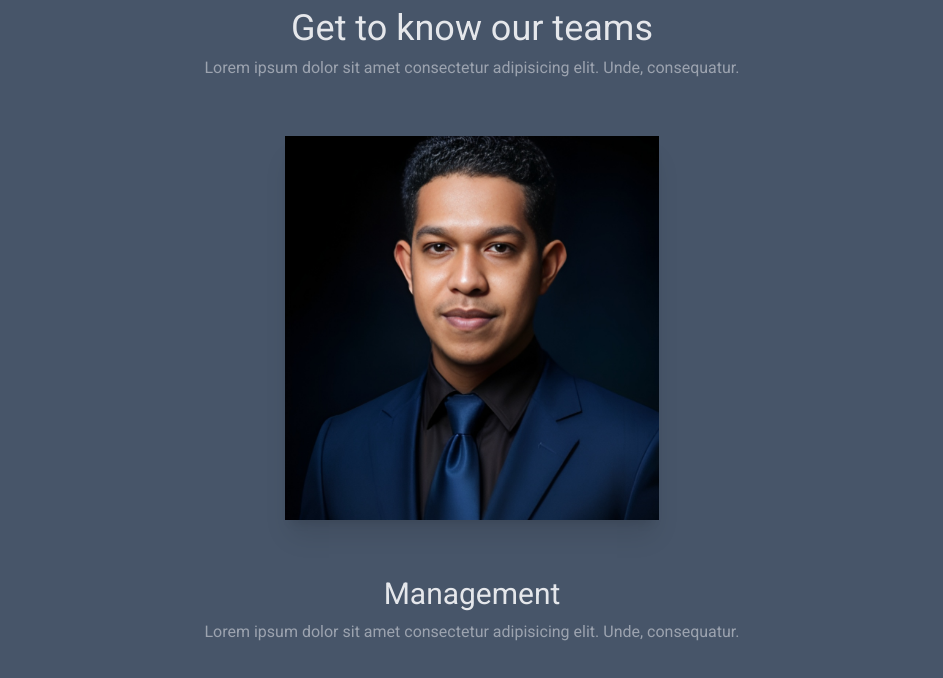
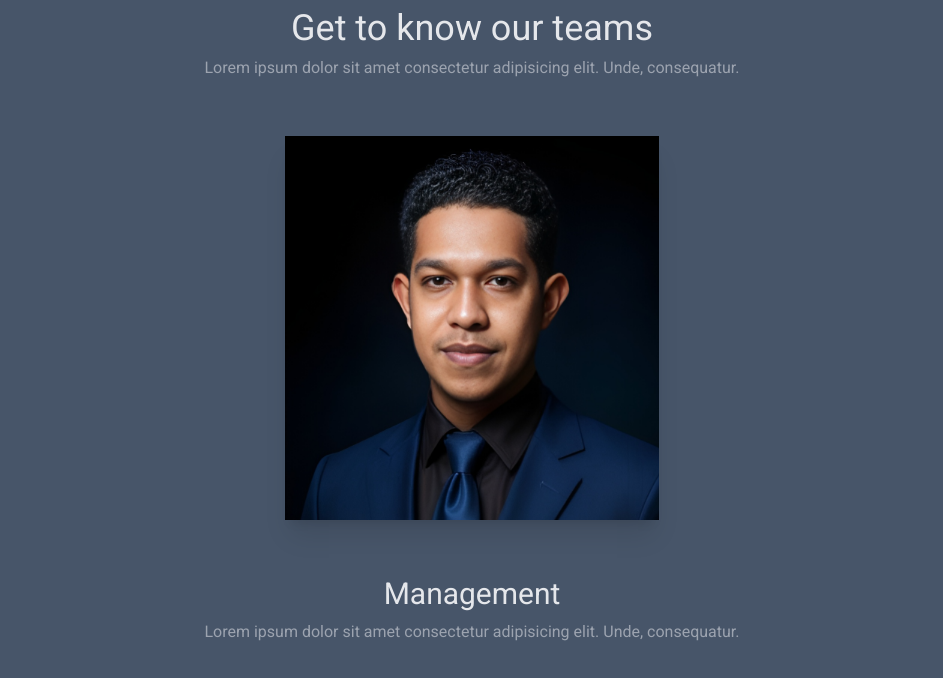
Before and after one commit to LuisFerdinand/Inveast_Portfolio, a plain HTML site: page index.html in a window 1280 px wide. Shown: the part 1860-2538 px from the top of the page, without its empty margins (168-1111 px from the left). Drawn offline with Linux system fonts and the light colour scheme.

Commit message:
Update index.html

```diff
--- a/index.html
+++ b/index.html
@@ -187,7 +187,7 @@
                     <div
                         class="relative overflow-hidden shadow-xl h-72 md:h-96 hover:scale-105 transition duration-300">
                         <img class="transition-transform duration-700 ease-in-out transform group-hover:scale-110 object-cover w-full h-full"
-                            src="src/Images/Bosco.jpg" alt="Card Image">
+                            src="src/Images/Bosco.png" alt="Card Image">
                         <div
                             class="flex flex-col items-center justify-center absolute top-full left-0 w-full h-full bg-gray-700 bg-opacity-50 backdrop-blur-sm p-4 group-hover:top-0  transition-all duration-1000">
                             <h2 class="text-darkbgText lg:text-2xl text-xl font-bold ">Joao Bosco</h2>
```
